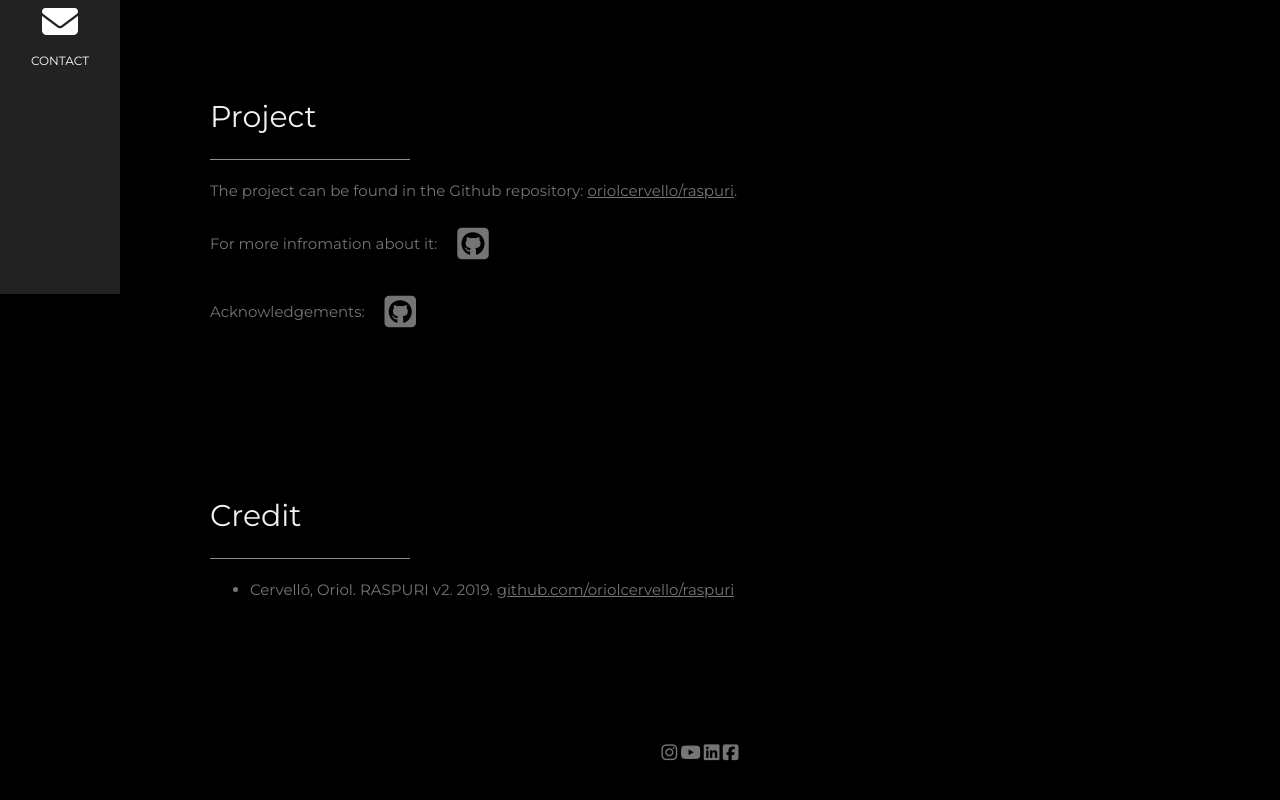
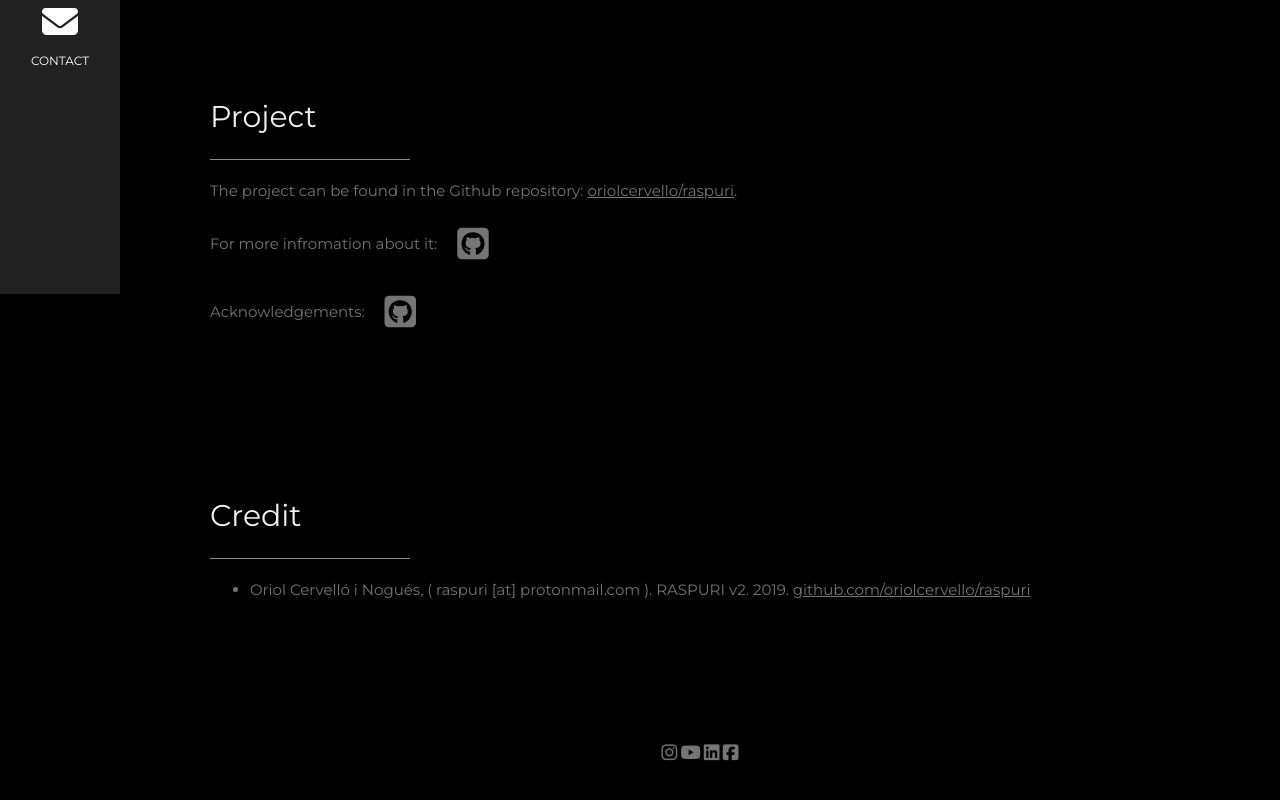
Before and after one commit to oriolcervello/raspuri, a plain HTML site: page web/web-rasp/about.html in a window 1280 px wide. Shown: the part 506-1306 px from the top of the page. Drawn offline with Linux system fonts and the light colour scheme.

Commit message:
Update about.html

```diff
--- a/web/web-rasp/about.html
+++ b/web/web-rasp/about.html
@@ -104,7 +104,7 @@ body, h1,h2,h3,h4,h5,h6 {font-family: "Montserrat", sans-serif}
     <hr style="width:200px" class="w3-opacity">
     <p>
     <ul>
-      <li>Cervelló, Oriol. RASPURI v2. 2019. <a href="https://github.com/oriolcervello/raspuri">github.com/oriolcervello/raspuri</a></li>
+      <li>Oriol Cervelló i Nogués, ( raspuri [at] protonmail.com ). RASPURI v2. 2019. <a href="https://github.com/oriolcervello/raspuri">github.com/oriolcervello/raspuri</a> </li>
     </ul>
 
   </p>
```
